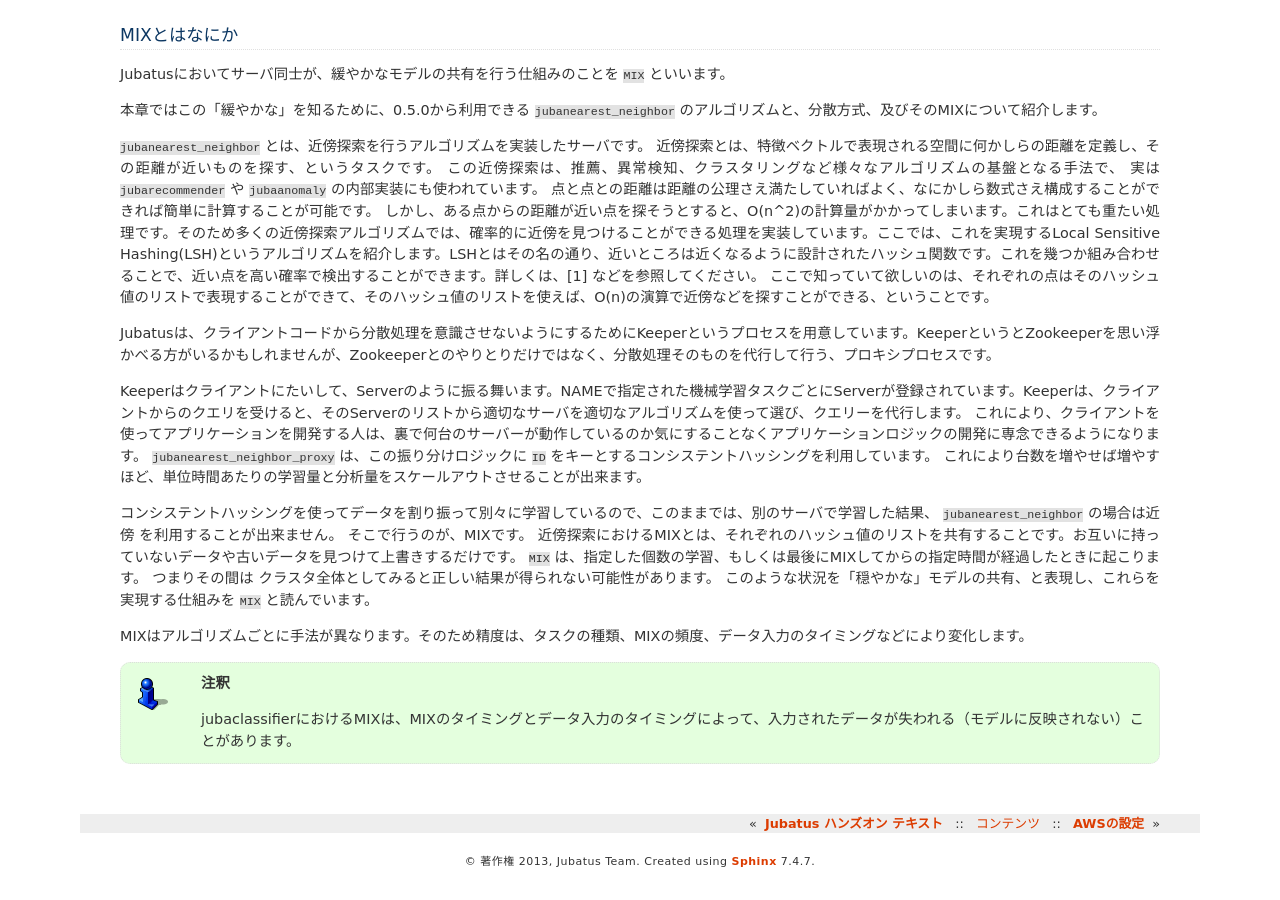
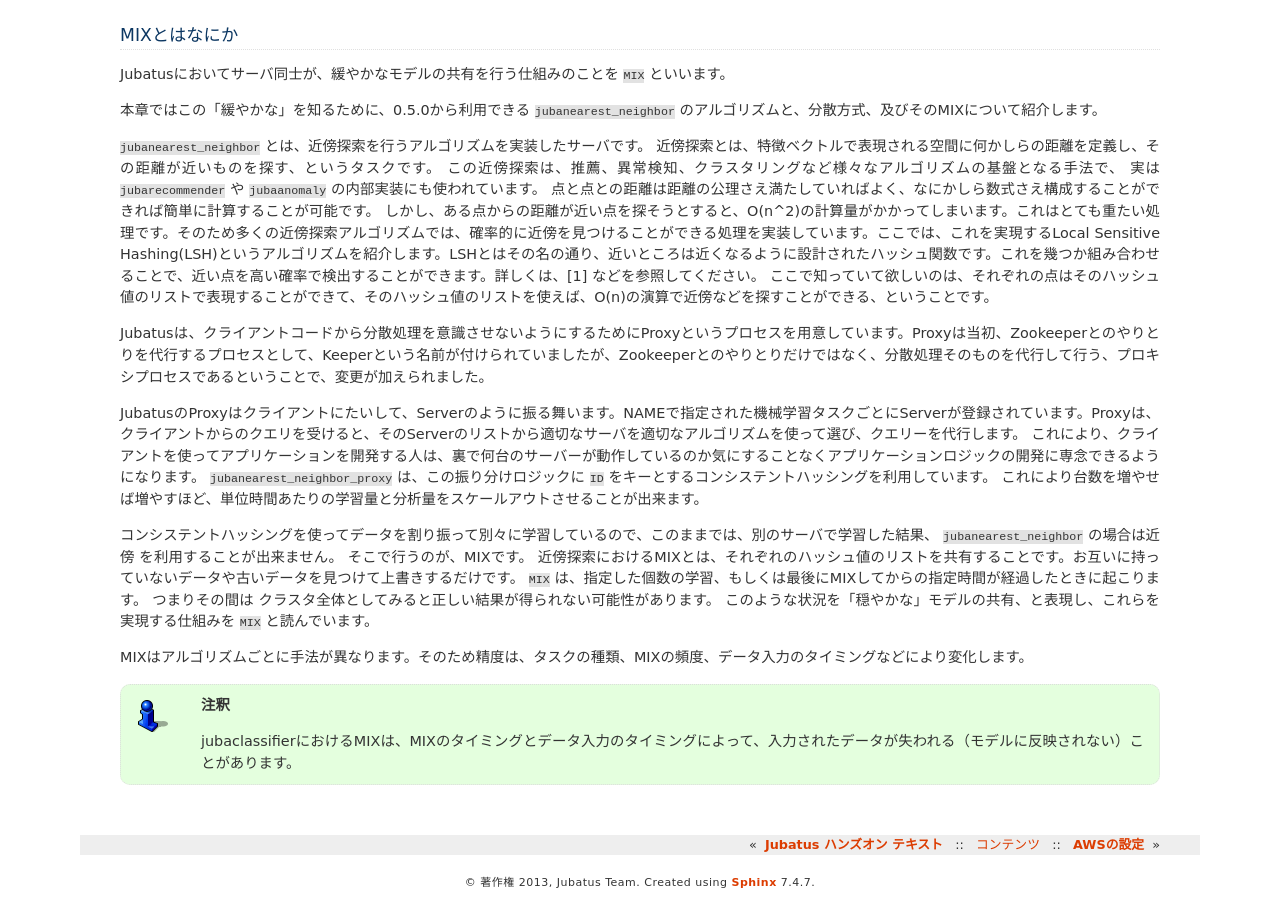
Before and after one commit to odasatoshi/distributed_handson, a Sphinx documentation site: the page built from source/intro.rst, in a window 1280 px wide and 900 px high, scrolled down 603 px. Built offline with Sphinx 7.4.7, drawn with Linux system fonts in a browser that asks for light colours; formulas are drawn with MathJax 3; before the commit the page ends 1481 px from its top, so only the background shows below that.

Commit message:
Change keeper description

```diff
--- a/source/intro.rst
+++ b/source/intro.rst
@@ -40,9 +40,9 @@
 しかし、ある点からの距離が近い点を探そうとすると、O(n^2)の計算量がかかってしまいます。これはとても重たい処理です。そのため多くの近傍探索アルゴリズムでは、確率的に近傍を見つけることができる処理を実装しています。ここでは、これを実現するLocal Sensitive Hashing(LSH)というアルゴリズムを紹介します。LSHとはその名の通り、近いところは近くなるように設計されたハッシュ関数です。これを幾つか組み合わせることで、近い点を高い確率で検出することができます。詳しくは、[1] などを参照してください。
 ここで知っていて欲しいのは、それぞれの点はそのハッシュ値のリストで表現することができて、そのハッシュ値のリストを使えば、O(n)の演算で近傍などを探すことができる、ということです。
 
-Jubatusは、クライアントコードから分散処理を意識させないようにするためにKeeperというプロセスを用意しています。KeeperというとZookeeperを思い浮かべる方がいるかもしれませんが、Zookeeperとのやりとりだけではなく、分散処理そのものを代行して行う、プロキシプロセスです。
+Jubatusは、クライアントコードから分散処理を意識させないようにするためにProxyというプロセスを用意しています。Proxyは当初、Zookeeperとのやりとりを代行するプロセスとして、Keeperという名前が付けられていましたが、Zookeeperとのやりとりだけではなく、分散処理そのものを代行して行う、プロキシプロセスであるということで、変更が加えられました。
 
-Keeperはクライアントにたいして、Serverのように振る舞います。NAMEで指定された機械学習タスクごとにServerが登録されています。Keeperは、クライアントからのクエリを受けると、そのServerのリストから適切なサーバを適切なアルゴリズムを使って選び、クエリーを代行します。
+JubatusのProxyはクライアントにたいして、Serverのように振る舞います。NAMEで指定された機械学習タスクごとにServerが登録されています。Proxyは、クライアントからのクエリを受けると、そのServerのリストから適切なサーバを適切なアルゴリズムを使って選び、クエリーを代行します。
 これにより、クライアントを使ってアプリケーションを開発する人は、裏で何台のサーバーが動作しているのか気にすることなくアプリケーションロジックの開発に専念できるようになります。
 ``jubanearest_neighbor_proxy`` は、この振り分けロジックに ``ID`` をキーとするコンシステントハッシングを利用しています。
 これにより台数を増やせば増やすほど、単位時間あたりの学習量と分析量をスケールアウトさせることが出来ます。
```
